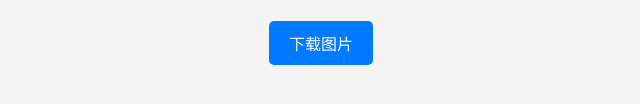
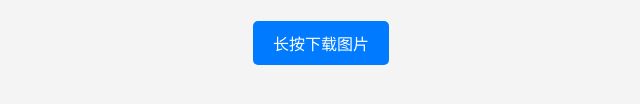
Before and after one commit to tangyi32/-, a plain HTML site: page index.html in a window 1280 px wide. Shown: the part 424-528 px from the top of the page, without its empty margins (319-959 px from the left). Drawn offline with Linux system fonts and the light colour scheme.

Commit message:
Update index.html

```diff
--- a/index.html
+++ b/index.html
@@ -38,6 +38,6 @@
     <h1>三个字记录</h1>
     <img src="https://github.com/tangyi32/sangezi/blob/cb664b401ce7aba6ac9f9b1c83eae3cfa5b62e7c/photo_1_2025-03-31_09-13-50.jpg?raw=true" alt="照片">
     <br>
-    <a href="https://github.com/tangyi32/sangezi/blob/cb664b401ce7aba6ac9f9b1c83eae3cfa5b62e7c/photo_1_2025-03-31_09-13-50.jpg?raw=true" download="photo.jpg" class="download-btn">下载图片</a>
+    <a href="https://github.com/tangyi32/sangezi/blob/cb664b401ce7aba6ac9f9b1c83eae3cfa5b62e7c/photo_1_2025-03-31_09-13-50.jpg?raw=true" download="photo.jpg" class="download-btn">长按下载图片</a>
 </body>
 </html>
```
